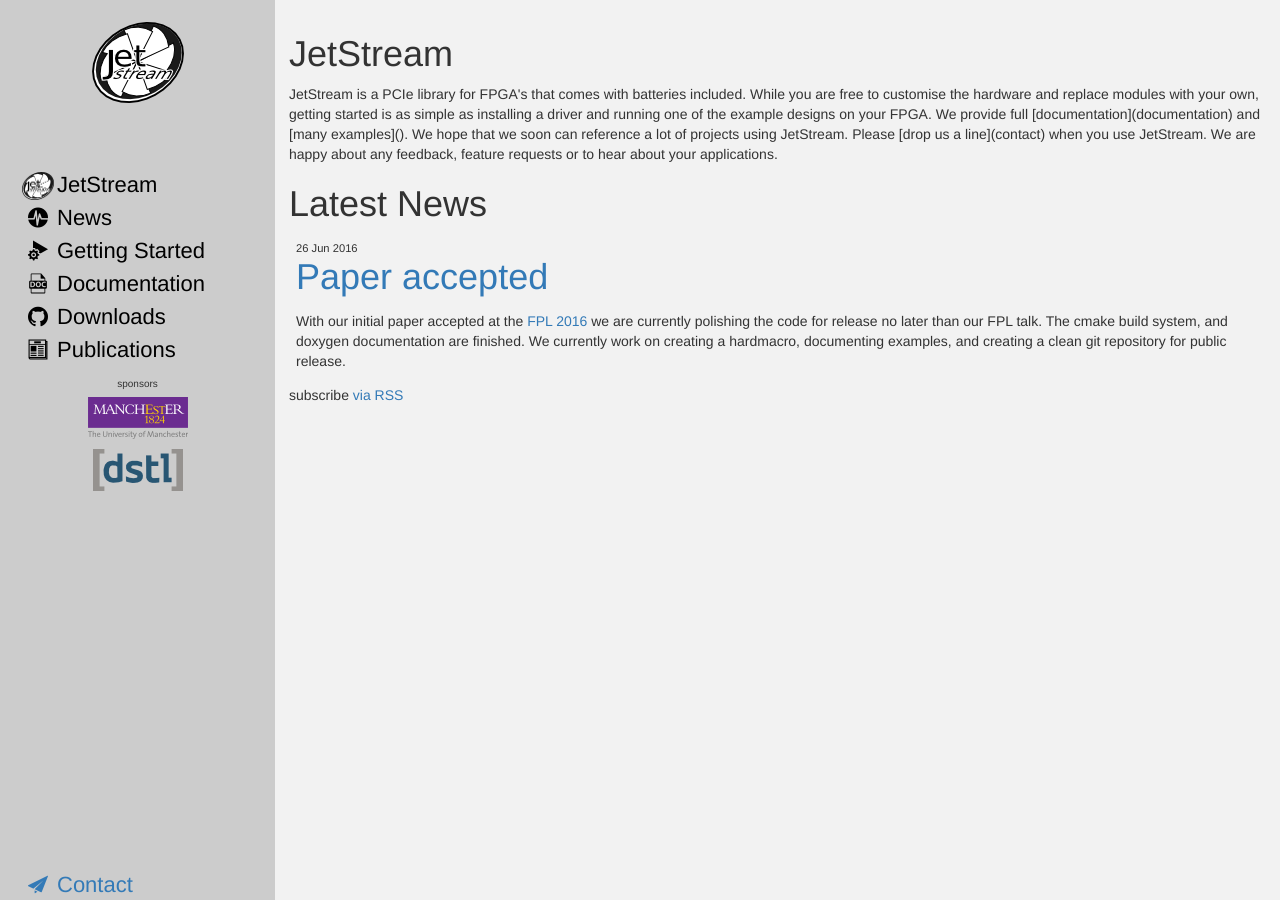
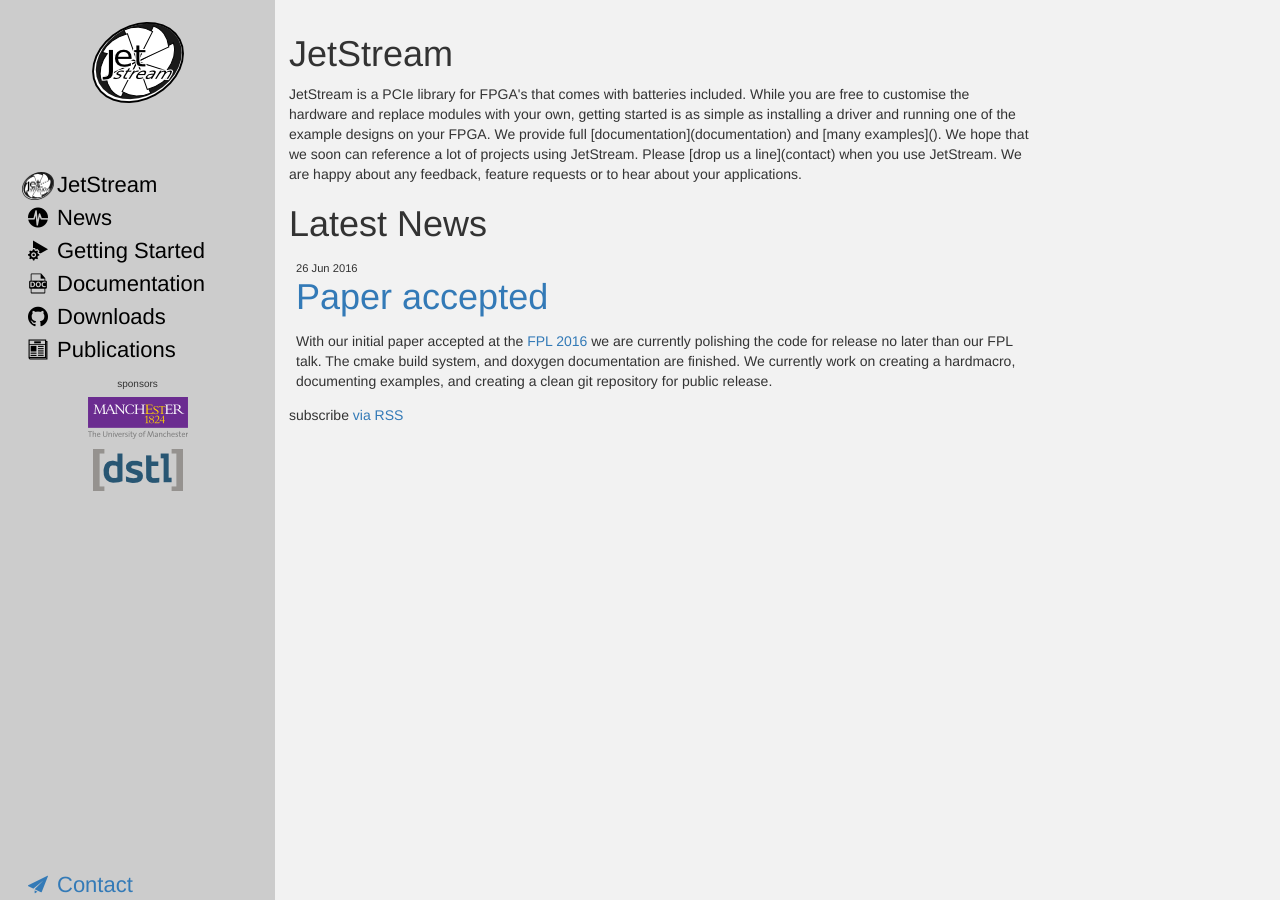
Before and after one commit to maltevesper/JetStream, a Jekyll site: the page built from index.html, in a window 1280 px wide. Built offline with Jekyll 4.4.1, drawn with Linux system fonts in a browser that asks for light colours.

Commit message:
Limited main page area width for easier reading on wide screens

```diff
--- a/css/jetstream.css
+++ b/css/jetstream.css
@@ -64,6 +64,7 @@ body {
 main {
     margin-left: 275px;
     padding: 1em;
+    max-width: 55em;
 }
 
 ul.publications {
```
